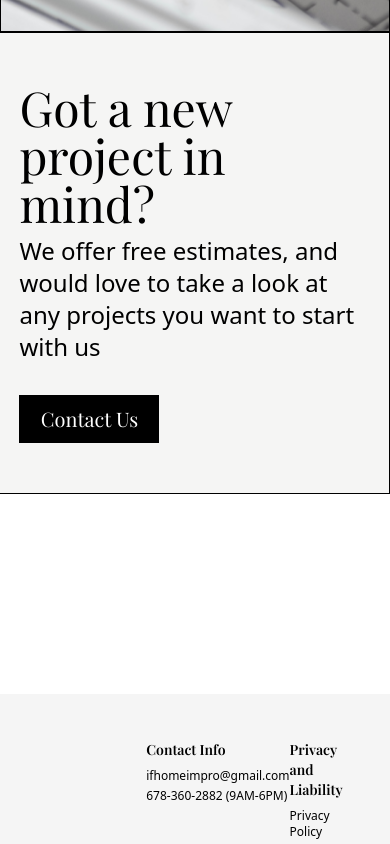
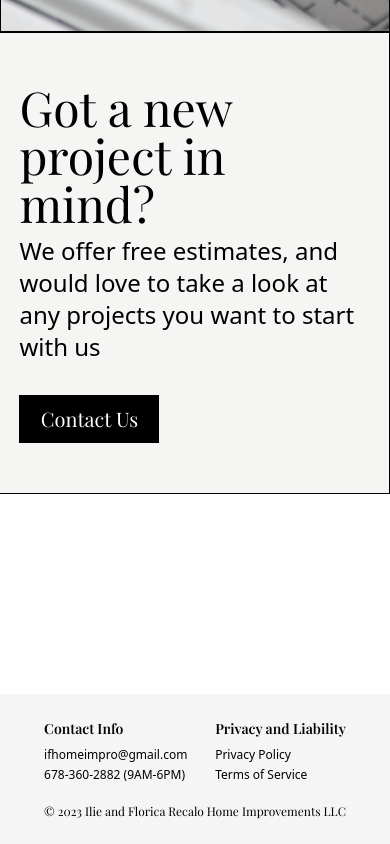
Before and after one commit to rrecalo/if-home-impro, a React (Create React App) app: page / in a window 390 px wide. Shown: the part 2786-3630 px from the top of the page. Built offline with nearby package versions, Linux system fonts and the light colour scheme; a web font is replaced by a local one.

Commit message:
Fix Footer responsiveness

```diff
--- a/src/Pages/Footer.jsx
+++ b/src/Pages/Footer.jsx
@@ -4,12 +4,12 @@ import { Link } from 'react-router-dom';
 
 const Footer = () => {
   return (
-    <div className='bg-neutral-100 h-[150px] pt-[25px] flex justify-center items-center'>
+    <div className='bg-neutral-100 pt-[25px] pb-[25px] flex justify-center items-center'>
 
 
 
 
-        <div className='w-3/12 h-4/6 flex flex-col'>
+        <div className='lg:w-3/12 w:6/12 h-4/6 flex flex-col'>
             <div className='flex flex-row items-start justify-between'>
                 <div className='flex flex-col items-start justify-start '>
                     <div className='text-sm pfd font-semibold pb-2'>Contact Info</div>
```
